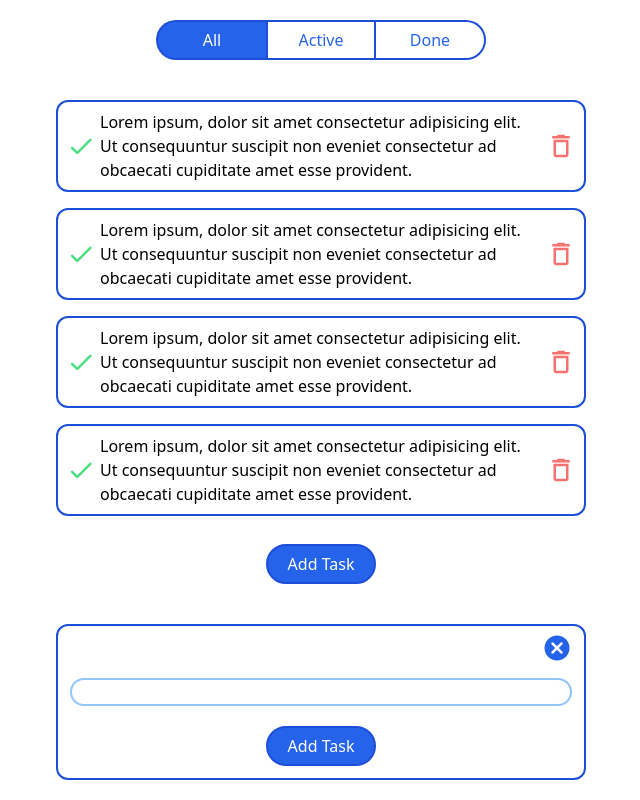
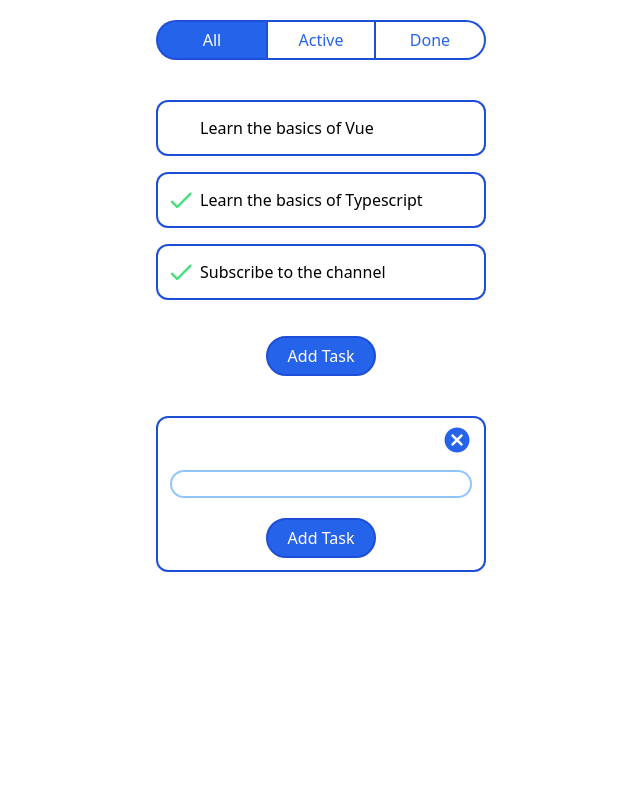
Before and after one commit to Nike11088/vue_todo_app, a Vue app: page / in a window 1280 px wide. Shown: the whole page, without its empty margins (319-959 px from the left). Built offline with nearby package versions, Linux system fonts and the light colour scheme.

Commit message:
added task list, task item

```diff
--- a/src/App.vue
+++ b/src/App.vue
@@ -1,30 +1,3 @@
-<script lang="ts">
-import 'material-icons/iconfont/material-icons.css'
-import TaskFilter from './components/TaskFilter.vue'
-import { defineComponent } from 'vue'
-import { type Filter } from './types/Filter';
-
-interface State {
-  activeFilter: Filter
-}
-
-export default defineComponent({
-  components: {
-    TaskFilter
-  },
-  data () : State {
-    return {
-      activeFilter: 'All'
-    }
-  },
-  methods: {
-    setFilter (filter : Filter) {
-      this.activeFilter = filter
-    }
-  }
-})
-</script>
-
 <template>
   <div class="flex justify-center min-w-[350px] max-w-[550px] mx-auto max-h-screen">
     <div class="flex flex-col items-center px-[10px]">
@@ -34,36 +7,9 @@ export default defineComponent({
         @setFilter="setFilter"
       />
 
-      <div class="flex flex-col items-center mt-10 max-w-[530px] overflow-y-auto">
-        <div class="flex justify-between items-center border-2 border-blue-700 rounded-xl w-full p-2 mb-4">
-          <div class="flex items-center">
-            <span class="material-icons-round !text-3xl mr-1 text-green-400 hover:text-green-600 hover:cursor-pointer">done</span>
-            <span>Lorem ipsum, dolor sit amet consectetur adipisicing elit. Ut consequuntur suscipit non eveniet consectetur ad obcaecati cupiditate amet esse provident.</span>
-          </div>
-          <span class="material-icons-outlined !text-3xl ml-1 text-red-400  hover:text-red-600 hover:cursor-pointer">delete</span>
-        </div>
-        <div class="flex justify-between items-center border-2 border-blue-700 rounded-xl w-full p-2 mb-4">
-          <div class="flex items-center">
-            <span class="material-icons-round !text-3xl mr-1 text-green-400 hover:text-green-600 hover:cursor-pointer">done</span>
-            <span>Lorem ipsum, dolor sit amet consectetur adipisicing elit. Ut consequuntur suscipit non eveniet consectetur ad obcaecati cupiditate amet esse provident.</span>
-          </div>
-          <span class="material-icons-outlined !text-3xl ml-1 text-red-400  hover:text-red-600 hover:cursor-pointer">delete</span>
-        </div>
-        <div class="flex justify-between items-center border-2 border-blue-700 rounded-xl w-full p-2 mb-4">
-          <div class="flex items-center">
-            <span class="material-icons-round !text-3xl mr-1 text-green-400 hover:text-green-600 hover:cursor-pointer">done</span>
-            <span>Lorem ipsum, dolor sit amet consectetur adipisicing elit. Ut consequuntur suscipit non eveniet consectetur ad obcaecati cupiditate amet esse provident.</span>
-          </div>
-          <span class="material-icons-outlined !text-3xl ml-1 text-red-400  hover:text-red-600 hover:cursor-pointer">delete</span>
-        </div>
-        <div class="flex justify-between items-center border-2 border-blue-700 rounded-xl w-full p-2 mb-4">
-          <div class="flex items-center">
-            <span class="material-icons-round !text-3xl mr-1 text-green-400 hover:text-green-600 hover:cursor-pointer">done</span>
-            <span>Lorem ipsum, dolor sit amet consectetur adipisicing elit. Ut consequuntur suscipit non eveniet consectetur ad obcaecati cupiditate amet esse provident.</span>
-          </div>
-          <span class="material-icons-outlined !text-3xl ml-1 text-red-400  hover:text-red-600 hover:cursor-pointer">delete</span>
-        </div>
-      </div>
+      <TaskList
+        :tasks="tasks"
+      />
 
       <div class="my-5">
         <button class="w-[110px] h-[40px] rounded-full text-white border-2 border-blue-700 bg-blue-600 hover:bg-blue-500 font-medium">Add Task</button>
@@ -83,5 +29,41 @@ export default defineComponent({
   </div>
 </template>
 
+<script lang="ts">
+import 'material-icons/iconfont/material-icons.css'
+import TaskFilter from './components/TaskFilter.vue'
+import TaskList from './components/TaskList.vue'
+import { defineComponent } from 'vue'
+import { type Filter } from './types/Filter';
+import { type Task } from './types/Task';
+
+interface State {
+  activeFilter: Filter,
+  tasks: Task[]
+}
+
+export default defineComponent({
+  components: {
+    TaskFilter,
+    TaskList
+  },
+  data () : State {
+    return {
+      activeFilter: 'All',
+      tasks: [
+        { id: 0, text: 'Learn the basics of Vue', completed: true },
+        { id: 1, text: 'Learn the basics of Typescript', completed: false },
+        { id: 2, text: 'Subscribe to the channel', completed: false },
+      ]
+    }
+  },
+  methods: {
+    setFilter (filter : Filter) {
+      this.activeFilter = filter
+    }
+  }
+})
+</script>
+
 <style scoped>
 </style>
--- a/src/components/TaskFilter.vue
+++ b/src/components/TaskFilter.vue
@@ -34,9 +34,7 @@ interface State {
   filters: Filter[]
 }
 
-
 export default defineComponent({
-  //text-white  bg-blue-600 hover:bg-blue-500
   props: {
     activeFilter: {
       type: String as PropType<Filter>
--- /dev/null
+++ b/src/components/TaskItem.vue
@@ -0,0 +1,52 @@
+<template>
+  <div class="flex justify-between items-center border-2 border-blue-700 rounded-xl min-w-[330px] w-full p-2 mb-4"
+    @mouseover="mouseOver"
+    @mouseleave="mouseLeave"
+  >
+    <div class="flex items-center hover:cursor-pointer">
+      <span
+        class="material-icons-round !text-3xl mr-1 text-green-400 hover:text-green-600"
+        :class="{'collapse': task.completed}"
+      >
+        done
+      </span>
+      <span>{{ task.text }}</span>
+    </div>
+    <span
+      class="material-icons-outlined !text-3xl ml-1 text-red-400 hover:text-red-600 hover:cursor-pointer"
+      :class="{'collapse': !deleteVisible}"
+    >
+      delete
+    </span>
+  </div>
+</template>
+
+<script lang="ts">
+import { PropType, defineComponent } from 'vue';
+import { Task } from '../types/Task';
+
+export default defineComponent({
+  props: {
+    task: {
+      type: Object as PropType<Task>,
+      requred: true
+    }
+  },
+  data () {
+    return {
+      deleteVisible: false
+    }
+  },
+  methods: {
+    mouseOver () {
+      this.deleteVisible = true
+    },
+    mouseLeave () {
+      this.deleteVisible = false
+    }
+  }
+})
+</script>
+
+<style scoped>
+</style>
--- /dev/null
+++ b/src/components/TaskList.vue
@@ -0,0 +1,32 @@
+<template>
+  <div class="flex flex-col items-center mt-10 max-w-[530px] overflow-y-auto">
+
+   <TaskItem
+    v-for="task in tasks"
+    :key="task.id"
+    :task="task"
+   />
+
+  </div>
+</template>
+
+<script lang="ts">
+import TaskItem from './TaskItem.vue'
+import { PropType, defineComponent } from 'vue';
+import { Task } from '../types/Task';
+
+export default defineComponent({
+  components: {
+    TaskItem
+  },
+  props: {
+    tasks: {
+      type: Array as PropType<Task[]>,
+      default: () => []
+    }
+  },
+})
+</script>
+
+<style scoped>
+</style>
--- /dev/null
+++ b/src/types/Task.ts
@@ -0,0 +1,5 @@
+export interface Task {
+  id: number,
+  text: string,
+  completed: boolean,
+}
```
